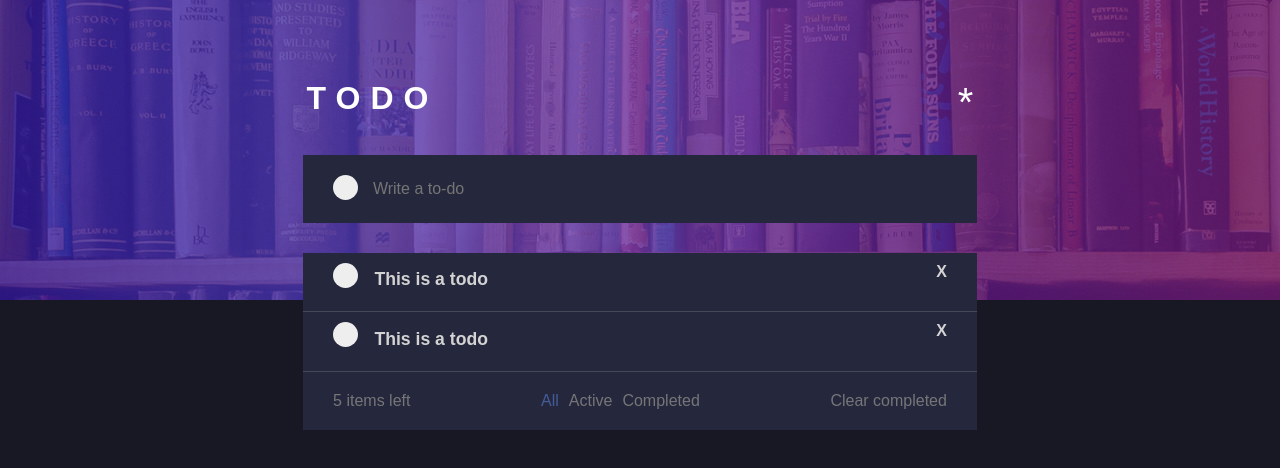
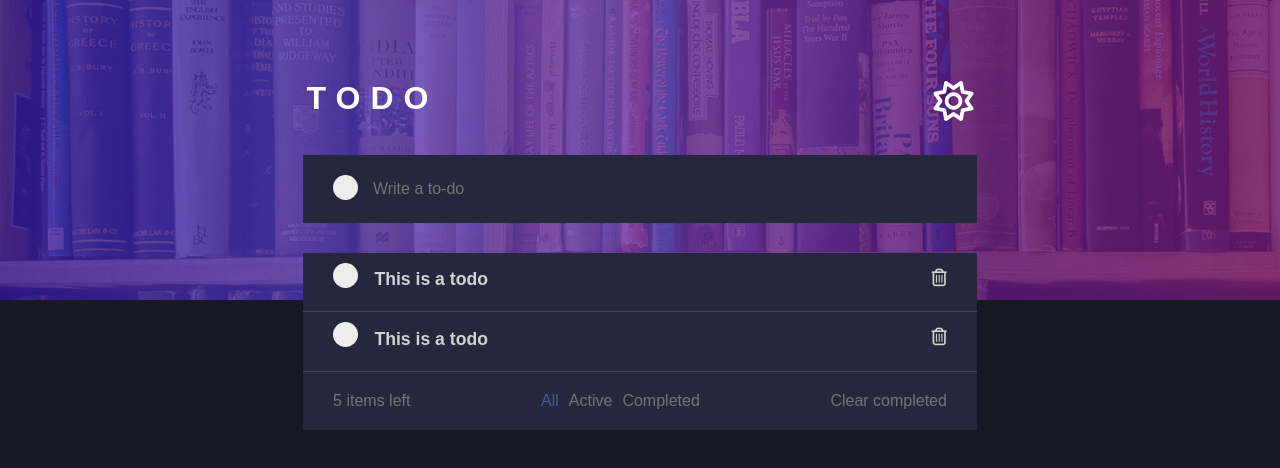
Before and after one commit to Robotron2/TodoReactApp, a React (Create React App) app: page / in a window 1280 px wide. Shown: the top 468 px of the page. Built offline with nearby package versions, Linux system fonts and the light colour scheme.

Commit message:
Appropriate icons included

```diff
--- a/public/index.html
+++ b/public/index.html
@@ -1,14 +1,12 @@
 <!DOCTYPE html>
 <html lang="en">
+
     <head>
         <meta charset="utf-8" />
         <link rel="icon" href="%PUBLIC_URL%/favicon.ico" />
         <meta name="viewport" content="width=device-width, initial-scale=1" />
         <meta name="theme-color" content="#000000" />
-    <meta
-      name="description"
-      content="Web site created using create-react-app"
-    />
+        <meta name="description" content="Web site created using create-react-app" />
         <link rel="apple-touch-icon" href="%PUBLIC_URL%/logo192.png" />
         <!--
       manifest.json provides metadata used when your web app is installed on a
@@ -24,8 +22,12 @@
       work correctly both with client-side routing and a non-root public URL.
       Learn how to configure a non-root public URL by running `npm run build`.
     -->
+        <!-- Font Awesome -->
+        <script src="https://use.fontawesome.com/7c8e12a2d7.js"></script>
+
         <title>React App</title>
     </head>
+
     <body>
         <noscript>You need to enable JavaScript to run this app.</noscript>
         <div id="root"></div>
@@ -40,4 +42,5 @@
       To create a production bundle, use `npm run build` or `yarn build`.
     -->
     </body>
+
 </html>
--- a/src/App.css
+++ b/src/App.css
@@ -186,7 +186,8 @@ body {
 }
 
 .remove-todo {
-	margin: 0 0 0 auto;
+	margin: 5px 0 0 auto;
+	font-size: 1.1rem;
 }
 
 /* Mini Nav */
@@ -195,6 +196,7 @@ body {
 	justify-content: space-between;
 	padding: 20px 30px;
 	color: rgba(128, 128, 128, 0.895);
+	cursor: pointer;
 }
 
 .todo-type ul,
@@ -206,6 +208,7 @@ body {
 .todo-type ul li,
 .mobile-todo-type ul li {
 	margin: 0 5px;
+	/* cursor: pointer; */
 }
 
 .mini-nav p:hover,
--- a/src/components/Home.js
+++ b/src/components/Home.js
@@ -19,7 +19,9 @@ const Home = () => {
 									</label>
 									<p class="todo-item">This is a todo</p>
 
-									<span class="remove-todo">X</span>
+									<span class="remove-todo">
+										<i class="fa fa-trash-o" aria-hidden="true"></i>
+									</span>
 								</div>
 							</div>
 
@@ -31,7 +33,9 @@ const Home = () => {
 									</label>
 									<p class="todo-item">This is a todo</p>
 
-									<span class="remove-todo">X</span>
+									<span class="remove-todo">
+										<i class="fa fa-trash-o" aria-hidden="true"></i>
+									</span>
 								</div>
 							</div>
 							<div class="mini-nav">
--- a/src/components/TodoHeader.js
+++ b/src/components/TodoHeader.js
@@ -4,7 +4,10 @@ const TodoHeader = () => {
 			<div>
 				<h4>TODO</h4>
 			</div>
-			<div class="theme-btn">*</div>
+			<div class="theme-btn">
+				{/* <i class="fa fa-moon-o" aria-hidden="true"></i> */}
+				<i class="fa fa-sun-o" aria-hidden="true"></i>
+			</div>
 		</div>
 	)
 }
```
Lines whose indentation alone changed are shown as unchanged.
